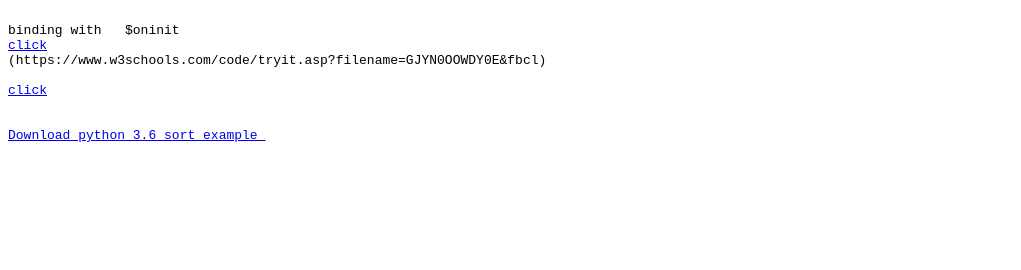
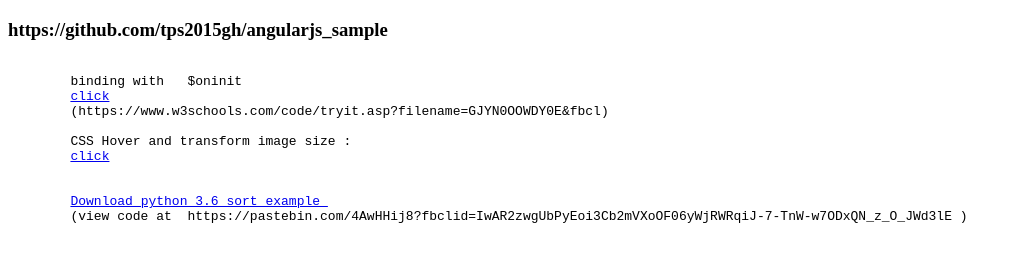
Before and after one commit to tps2015gh/angularjs_sample, a plain HTML site: page index.html in a window 1280 px wide. Shown: the whole page, without its empty margins (0-1021 px from the left). Drawn offline with Linux system fonts and the light colour scheme.

Commit message:
modify index.html

```diff
--- a/index.html
+++ b/index.html
@@ -1,12 +1,28 @@
+<!DOCTYPE html>
+<html lang="en">
+<head>
+    <meta charset="UTF-8">
+    <meta name="viewport" content="width=device-width, initial-scale=1.0">
+    <title>Document</title>
+</head>
+<body>
+
+    <h3>https://github.com/tps2015gh/angularjs_sample</h3>
 
     <pre>
         binding with   $oninit
         <a href='binding_with_oninit.html'>click</a>
         (https://www.w3schools.com/code/tryit.asp?filename=GJYN0OOWDY0E&fbcl)
 
+        CSS Hover and transform image size :
         <a href='css_hover_transform.html'>click</a>
 
 
         <a href='python_code.py' >Download python 3.6 sort example </a>
+        (view code at  https://pastebin.com/4AwHHij8?fbclid=IwAR2zwgUbPyEoi3Cb2mVXoOF06yWjRWRqiJ-7-TnW-w7ODxQN_z_O_JWd3lE )
 
         </pre>
+
+
+</body>
+</html>
```
Lines whose indentation alone changed are shown as unchanged.
